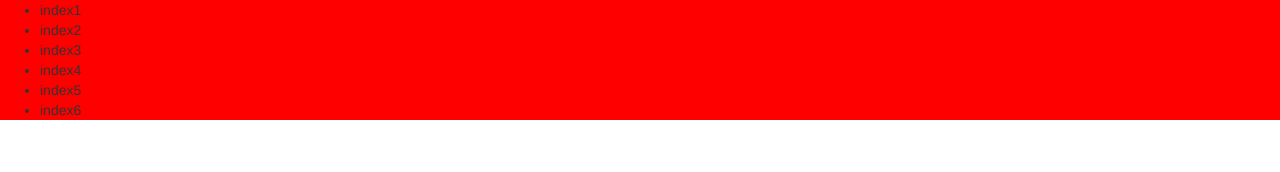
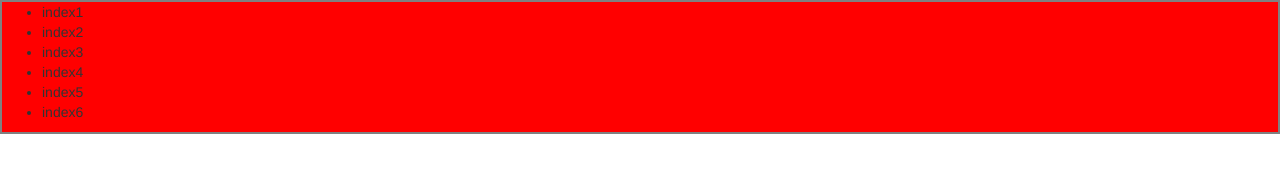
Before and after one commit to halocentralo/GitExercisesClone, a plain HTML site: page index.html in a window 1280 px wide. Drawn offline with nearby package versions, Linux system fonts and the light colour scheme; files that its build step writes are made by us from their sources.

Commit message:
add border to div

```diff
--- a/style.scss
+++ b/style.scss
@@ -1,3 +1,4 @@
 div {
     background-color: red;
+    border: solid gray 2px;
 }
```
